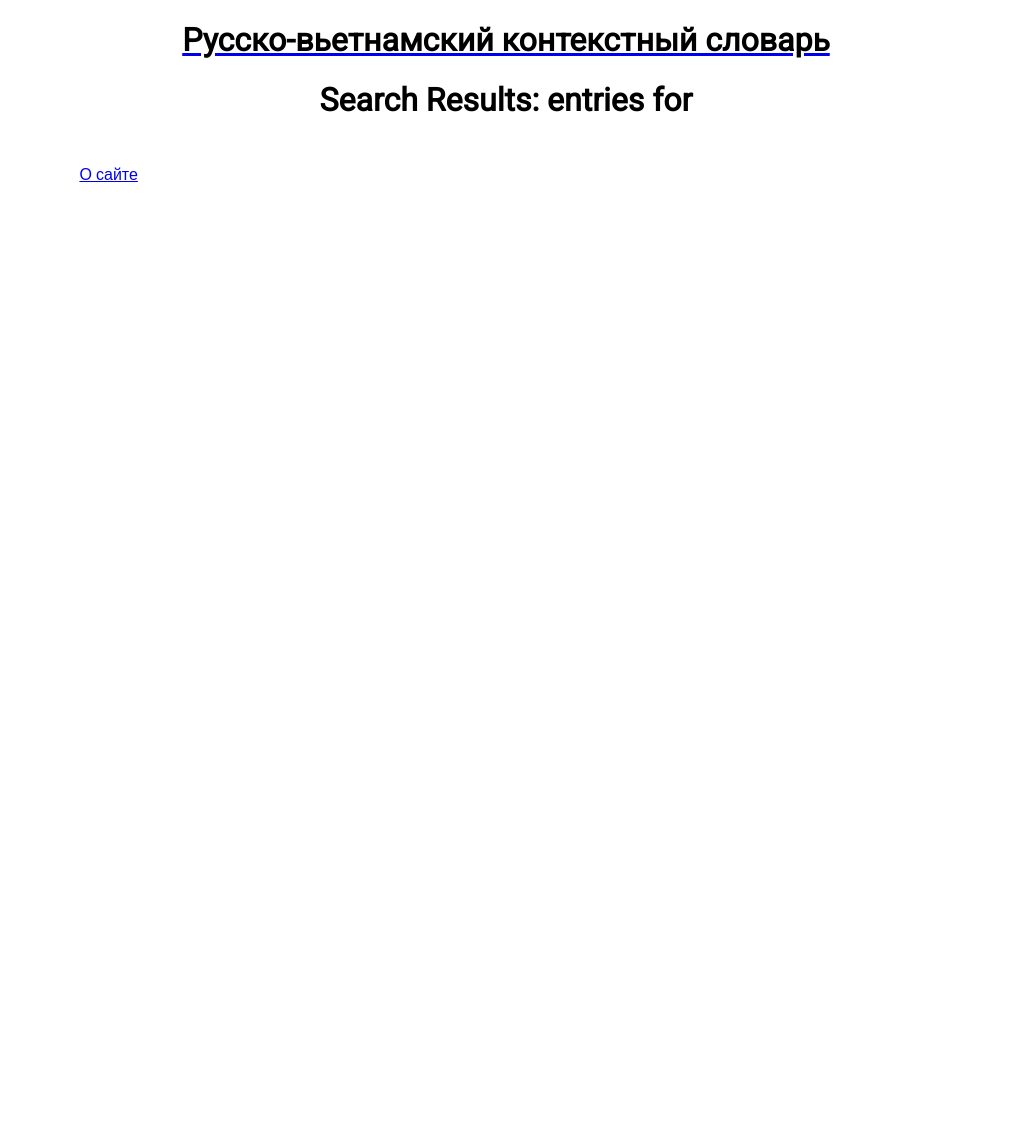
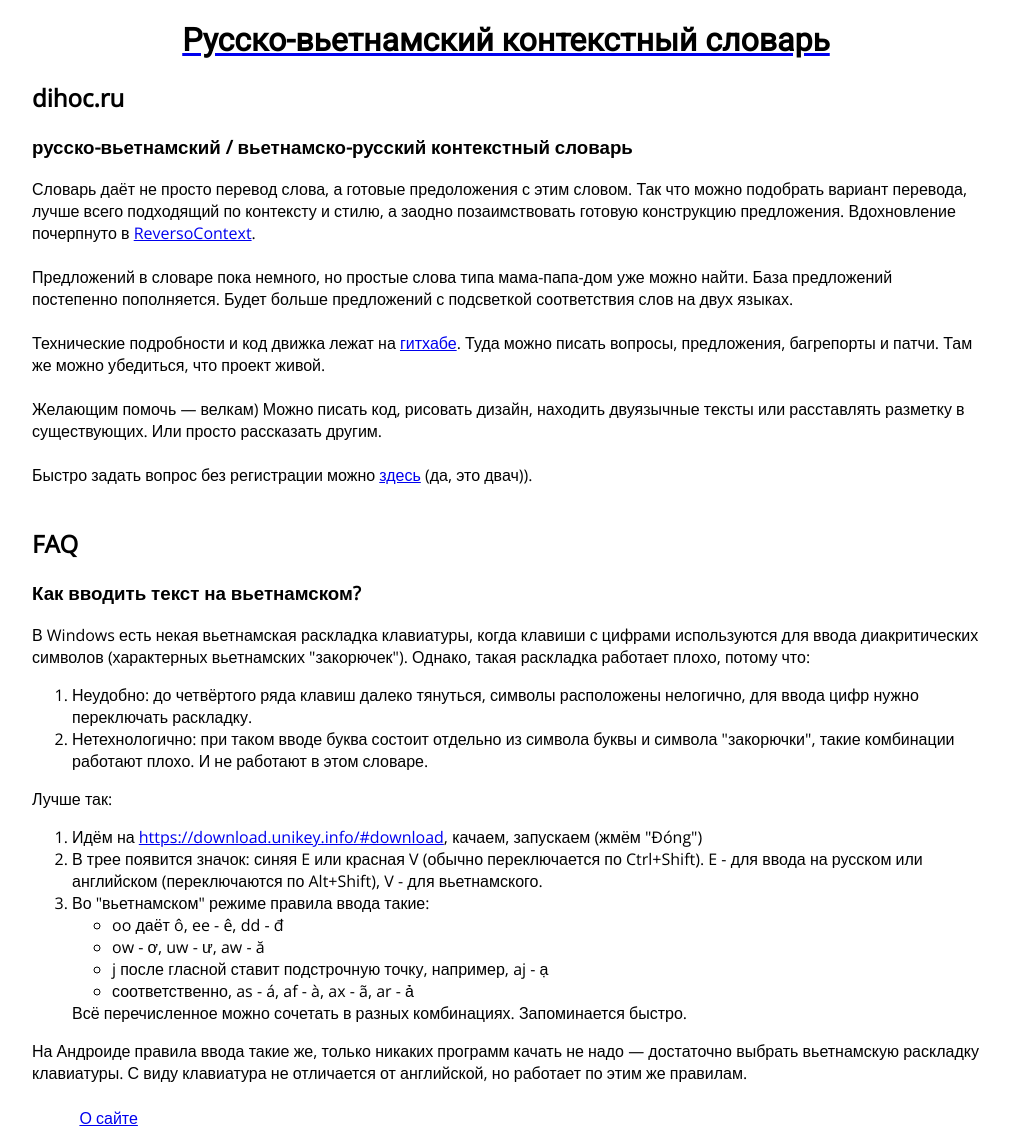
Before and after one commit to dm-bo/slicedlang, a Flask app: template app/templates/search.html in a window 1280 px wide. Shown: the whole page, without its empty margins (134-1144 px from the left). Before the commit the page ends 182 px from the top, so only its background shows below. Run offline with Flask 2, Linux system fonts and the light colour scheme; the template is opened without the code that fills it, so the values that code supplies are empty; some web fonts are replaced.

Commit message:
interface improvements

```diff
--- /dev/null
+++ b/app/templates/includes/about.j2
@@ -0,0 +1,35 @@
+		<div class="about">
+		<h2>dihoc.ru</h2>
+		<h3>русско-вьетнамский / вьетнамско-русский контекстный словарь</h3>
+		Словарь даёт не просто перевод слова, а готовые предоложения с этим словом. Так что можно подобрать вариант перевода, лучше всего подходящий по контексту и стилю, а заодно позаимствовать готовую конструкцию предложения. Вдохновление почерпнуто в <a href="https://context.reverso.net/%D0%BF%D0%B5%D1%80%D0%B5%D0%B2%D0%BE%D0%B4/">ReversoContext</a>.
+		<br><br>
+		Предложений в словаре пока немного, но простые слова типа мама-папа-дом уже можно найти. База предложений постепенно пополняется. Будет больше предложений с подсветкой соответствия слов на двух языках.
+		<br><br>
+		Технические подробности и код движка лежат на <a href="https://github.com/dm-bo/slicedlang">гитхабе</a>. Туда можно писать вопросы, предложения, багрепорты и патчи. Там же можно убедиться, что проект живой.
+		<br><br>
+		Желающим помочь — велкам) Можно писать код, рисовать дизайн, находить двуязычные тексты или расставлять разметку в существующих. Или просто рассказать другим.
+		<br><br>
+		Быстро задать вопрос без регистрации можно <a href="https://2ch.hk/fl/res/383999.html">здесь</a> (да, это двач)).
+		<br><br>
+		<!--a href="https://dihoc.ru">Вернуться на главную</a-->
+
+		<h2>FAQ</h2>
+		<h3>Как вводить текст на вьетнамском?</h3>
+		В Windows есть некая вьетнамская раскладка клавиатуры, когда клавиши с цифрами используются для ввода диакритических символов (характерных вьетнамских "закорючек"). Однако, такая раскладка работает плохо, потому что:
+		<ol><li>Неудобно: до четвёртого ряда клавиш далеко тянуться, символы расположены нелогично, для ввода цифр нужно переключать раскладку.
+		<li>Нетехнологично: при таком вводе буква состоит отдельно из символа буквы и символа "закорючки", такие комбинации работают плохо. И не работают в этом словаре.
+		</ol>
+		Лучше так:
+                <ol><li>Идём на <a href="https://download.unikey.info/#download">https://download.unikey.info/#download</a>, качаем, запускаем (жмём "Đóng")
+		<li>В трее появится значок: синяя E или красная V (обычно переключается по Ctrl+Shift). E - для ввода на русском или английском (переключаются по Alt+Shift), V - для вьетнамского.
+		<li>Во "вьетнамском" режиме правила ввода такие:
+		<ul>
+		<li>oo даёт ô, ee - ê, dd - đ
+		<li>ow - ơ, uw - ư, aw - ă
+		<li>j после гласной ставит подстрочную точку, например, aj - ạ
+		<li>соответственно, as - á, af - à, ax - ã, ar - ả
+		</ul>
+		Всё перечисленное можно сочетать в разных комбинациях. Запоминается быстро.
+		</ol>
+		На Андроиде правила ввода такие же, только никаких программ качать не надо — достаточно выбрать вьетнамскую раскладку клавиатуры. С виду клавиатура не отличается от английской, но работает по этим же правилам.
+		</div>
--- a/app/templates/search.html
+++ b/app/templates/search.html
@@ -28,9 +28,9 @@
 					action="{{ url_for('main.search') }}">
 			<div class="form-group" style="display: flex;">
 				<div style="flex-grow: 0.8; display: flex;">
-
+					<!-- g.search_form.q.label.text -->
 						{{ g.search_form.q(size=20, class='form-control',
-							placeholder=g.search_form.q.label.text) }}
+							placeholder='пиши по-русски или bắng tiếng Việt') }}
 					<!--input class="form-control" id="q" name="q" placeholder="Search" required="" size="20" type="text" value="бабба"-->
 
 				</div>
@@ -44,6 +44,9 @@
 		{% endif %}
 
 		{% block app_content %}
+			{% for mesg in mesgs %}
+				<div class="message">{{mesg}}</div>
+			{% endfor %}
 			{% for parag in parags %}
 			<div id="p{{parag.count}}" class="sentence">
 				<div class="lang">
@@ -85,7 +88,14 @@
 				</ul>
 			</nav>
 			-->
-		<h1>{{ 'Search Results:' }} {{total}} entries for <i>{{query}}</i></h1>
+			{% if g.search_form.q.data %}
+				<h1>{{ 'Найдено' }} {{total}} фраз по запросу <i>{{query}}</i></h1>
+			{% else %}
+				{% include "includes/about.j2" %}
+			{% endif %}
+
+
+
 		{% endblock %}
 		<br>
 		<div class="footer">
```
Also changed, not shown: app/main/routes.py (+8 -3 lines).
